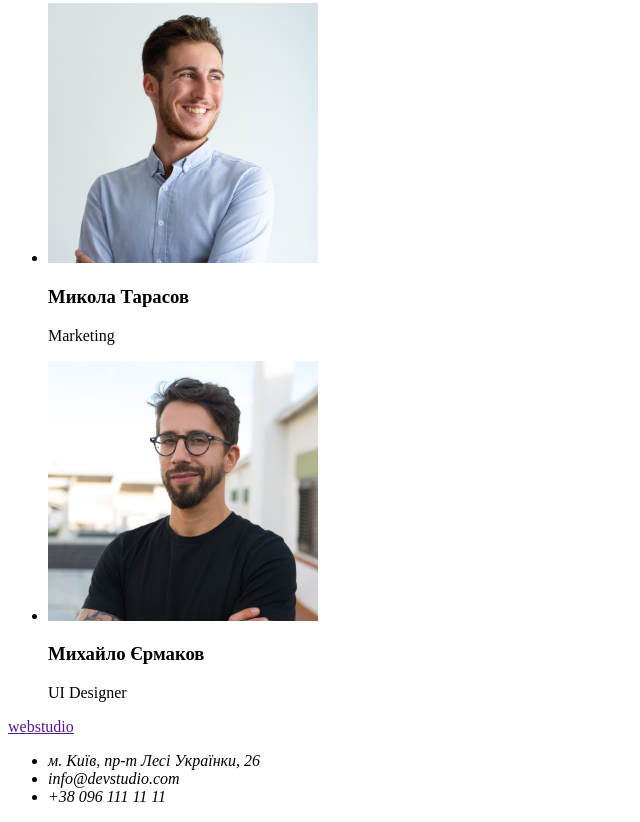
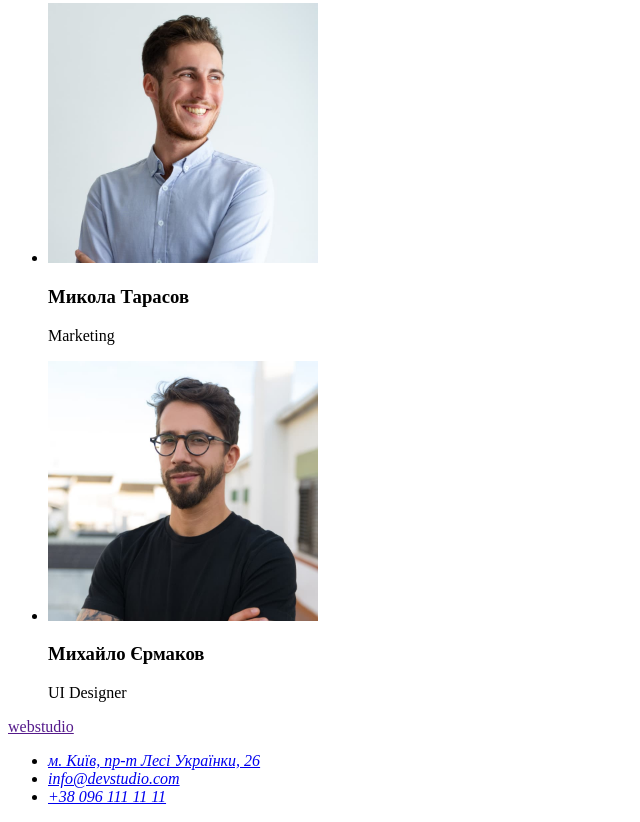
Before and after one commit to Bilous-Oleh/goit-markup-hw-01, a plain HTML site: page index.html in a window 1280 px wide. Shown: the part 2333-3155 px from the top of the page, without its empty margins (0-640 px from the left). Drawn offline with Linux system fonts and the light colour scheme.

Commit message:
Переробив розмітку адреси
Зробив розмітку з посиланнями на Google Maps, електронну пошту та телефон

```diff
--- a/index.html
+++ b/index.html
@@ -112,9 +112,9 @@
         </a>
         <address>
             <ul>
-                <li>м. Київ, пр-т Лесі Українки, 26</li>
-                <li>info@devstudio.com</li>
-                <li>+38 096 111 11 11</li>
+                <li><a href="https://goo.gl/maps/5NKVuJQczxrGYNmYA" class="link">м. Київ, пр-т Лесі Українки, 26</a></li>
+                <li><a href="mailto:info@devstudio.com">info@devstudio.com</a></li>
+                <li><a href="tel:+380961111111">+38 096 111 11 11</a></li>
             </ul>
         </address>
     </footer>
```
